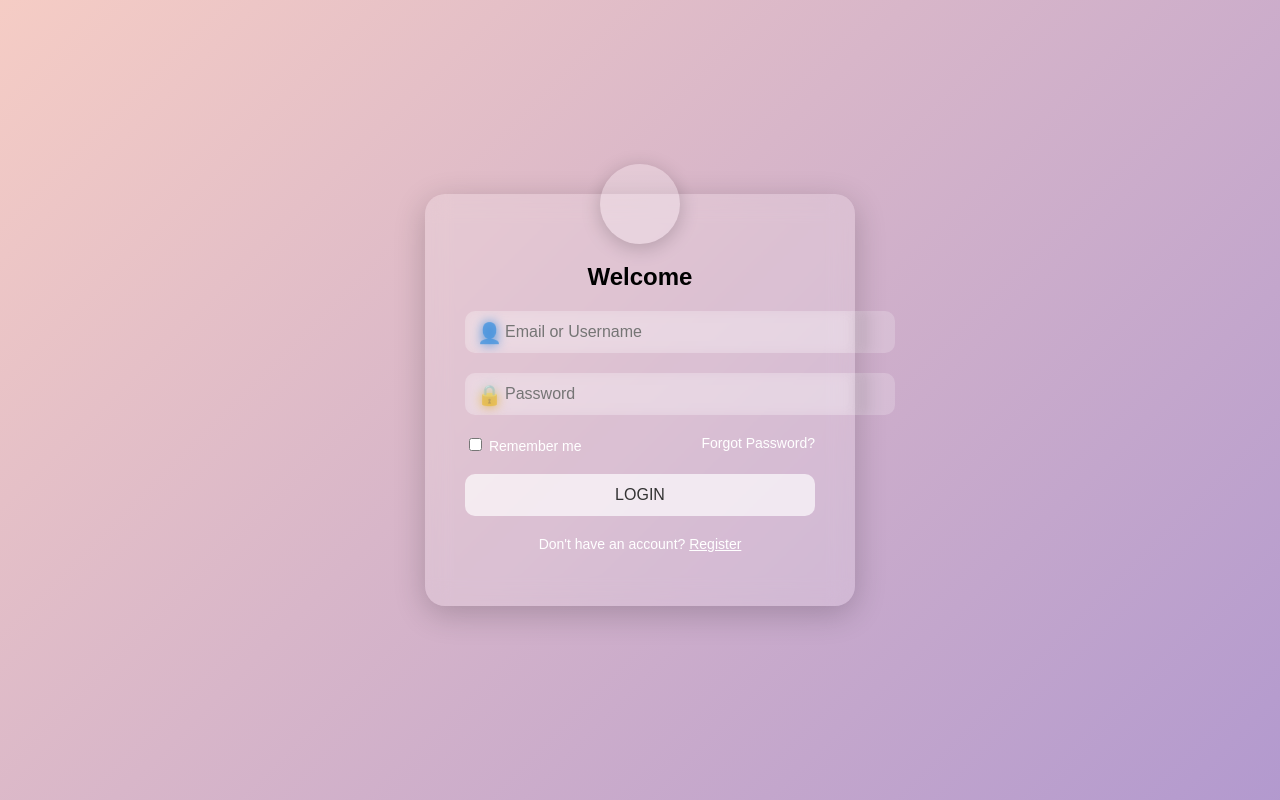
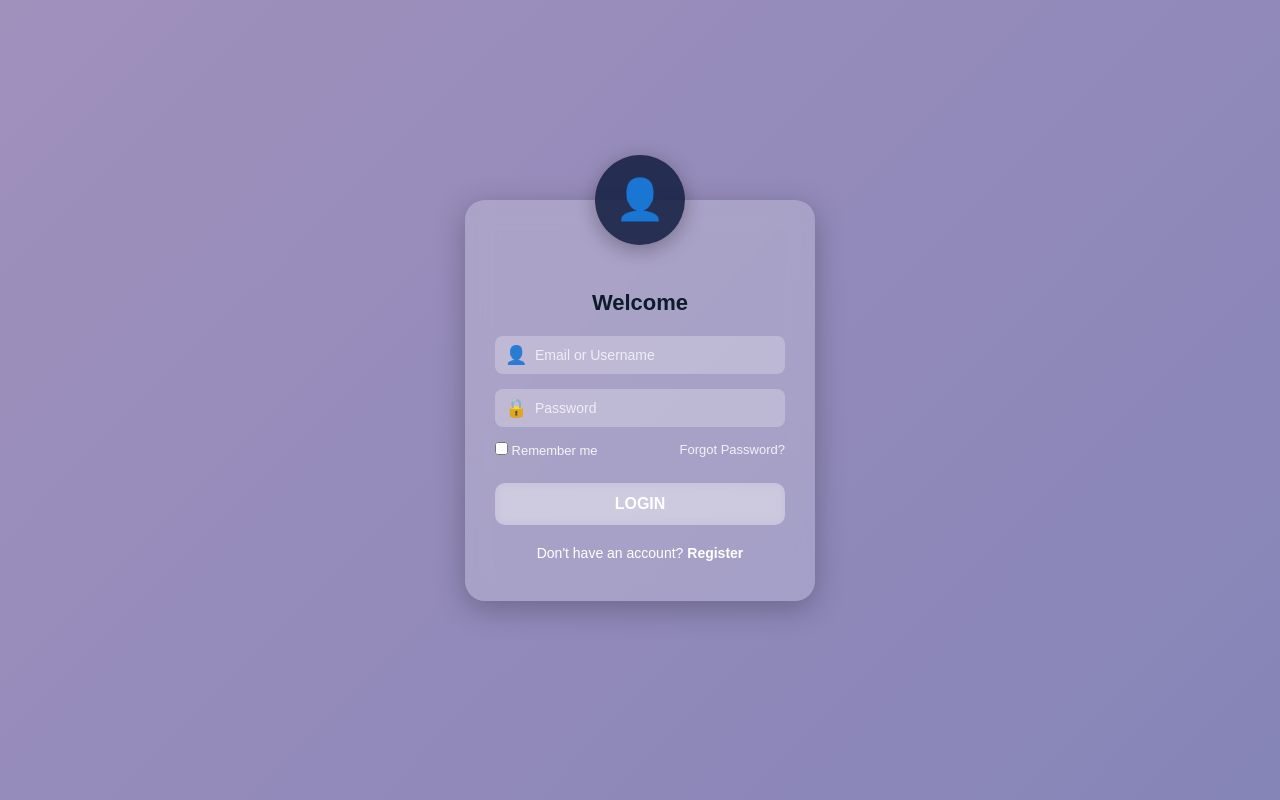
Before and after one commit to sebasgls64/Pagina-local, a Flask app: page / in a window 1280 px wide. Run offline with Flask 3, Linux system fonts and the light colour scheme.

Commit message:
Edicion inicio

```diff
--- a/static/css/login.css
+++ b/static/css/login.css
@@ -1,129 +1,194 @@
-/* Fondo degradado suave */
-body {
+/* ===== GENERAL ===== */
+* {
     margin: 0;
     padding: 0;
-    font-family: Arial, sans-serif;
+    box-sizing: border-box;
+    font-family: Arial, Helvetica, sans-serif;
+}
+
+body {
     height: 100vh;
     display: flex;
+    align-items: center;
     justify-content: center;
-    align-items: center;
-    background: linear-gradient(135deg, #ff9a9e, #fad0c4, #a18cd1, #fbc2eb);
-    background-size: 400% 400%;
-    animation: gradientBG 10s ease infinite;
+
+    background: linear-gradient(135deg, #dbaac7, #727cb4);
+    background-size: 400% 400%;  /* 🔥 necesario para que la animación funcione */
+    animation: moverFondo 12s ease infinite; /* 🔥 animación agregada */
+
+    overflow: hidden;
 }
 
-@keyframes gradientBG {
+/* 🔥 ANIMACIÓN DEL FONDO */
+@keyframes moverFondo {
     0% { background-position: 0% 50%; }
     50% { background-position: 100% 50%; }
     100% { background-position: 0% 50%; }
 }
 
-/* Contenedor estilo glassmorphism */
+/* ===== AVATAR ===== */
+.avatar {
+    width: 90px;
+    height: 90px;
+    background: rgba(17, 28, 67, 0.95);
+    border-radius: 50%;
+    position: absolute;
+    top: -45px;
+    left: 50%;
+    transform: translateX(-50%);
+
+    display: flex;
+    align-items: center;
+    justify-content: center;
+
+    box-shadow: 0 5px 20px rgba(0, 0, 0, 0.3);
+}
+
+.avatar span {
+    font-size: 42px;
+    color: white;
+}
+
+/* ===== TARJETA DE LOGIN ===== */
 .login-container {
     width: 350px;
-    padding: 40px;
-    background: rgba(255, 255, 255, 0.18);
+    padding: 40px 30px;
+    background: rgba(255, 255, 255, 0.20); /* 🔥 transparencia suave */
+    backdrop-filter: blur(12px); /* 🔥 efecto glass */
     border-radius: 20px;
-    box-shadow: 0 8px 32px rgba(0, 0, 0, 0.2);
-    backdrop-filter: blur(12px);
+
+    box-shadow: 0 8px 30px rgba(0, 0, 0, 0.25);
+
     text-align: center;
+    position: relative;
 }
 
-/* Avatar redondo arriba */
+/* ===== AVATAR ===== */
 .avatar {
-    width: 80px;
-    height: 80px;
-    margin: -70px auto 10px auto;
-    background: rgba(255, 255, 255, 0.25);
+    width: 90px;
+    height: 90px;
+    background: rgba(25, 35, 70, 0.9);
     border-radius: 50%;
+    position: absolute;
+    top: -45px;
+    left: 50%;
+    transform: translateX(-50%);
+
     display: flex;
+    align-items: center;
     justify-content: center;
-    align-items: center;
-    font-size: 35px;
-    color: #fff;
-    box-shadow: 0 4px 20px rgba(0,0,0,0.2);
+
+    box-shadow: 0 5px 20px rgba(0, 0, 0, 0.3);
 }
 
-.icon-user {
+.avatar i,
+.avatar span {
     font-size: 40px;
+    color: white;
 }
 
-/* Inputs con iconos */
+/* ===== TÍTULO ===== */
+h2 {
+    margin-top: 50px;
+    margin-bottom: 20px;
+    font-size: 22px;
+    color: #0d1b2a;
+    font-weight: bold;
+}
+
+/* ===== INPUT BOXES ===== */
 .input-box {
     position: relative;
-    margin: 20px 0;
+    width: 100%;
+    height: 38px; /* tamaño tipo referencia */
+    margin: 15px 0;
+}
+
+.input-box .icon {
+    position: absolute;
+    left: 10px;
+    top: 50%;
+    transform: translateY(-50%);
+    font-size: 18px;
+    color: rgba(255, 255, 255, 0.9);
 }
 
 .input-box input {
     width: 100%;
-    padding: 12px 40px;
-    border-radius: 10px;
+    height: 100%;
+    padding-left: 40px;
+
+    background: rgba(255, 255, 255, 0.25); /* 🔥 casi transparente */
     border: none;
-    outline: none;
-    background: rgba(255, 255, 255, 0.2);
-    font-size: 16px;
+    border-radius: 8px;
+
+    font-size: 14px;
     color: #fff;
-    backdrop-filter: blur(6px);
+    font-weight: 500;
+
+    transition: 0.2s;
 }
 
-.input-box .icon {
-    position: absolute;
-    left: 12px;
-    top: 10px;
-    font-size: 20px;
-    color: #fff;
+/* Al hacer click: más oscuro */
+.input-box input:focus {
+    background: rgba(0, 0, 0, 0.25); /* 🔥 destaca ligeramente */
+    outline: none;
 }
 
-/* Remember + Forgot */
+/* Placeholder blanco suave */
+.input-box input::placeholder {
+    color: rgba(255, 255, 255, 0.75);
+}
+
+/* ===== OPCIONES ABAJO ===== */
 .options {
-    margin: 10px 0 20px 0;
+    margin-top: 10px;
     display: flex;
     justify-content: space-between;
-    font-size: 14px;
-    color: #fff;
+    align-items: center;
+    font-size: 13px;
+    color: #f5f5f5;
 }
 
 .options a {
-    color: #fff;
     text-decoration: none;
+    color: rgba(255, 255, 255, 0.85);
 }
 
-.options label input {
-    accent-color: #fff;
+/* ===== BOTÓN LOGIN ===== */
+.btn-login {
+    margin-top: 25px;
+    width: 100%;
+    height: 42px;
+
+    border: none;
+    border-radius: 10px;
+    background: rgba(255, 255, 255, 0.30);
+    backdrop-filter: blur(6px);
+
+    color: #ffffff;
+    font-size: 16px;
+    font-weight: bold;
+
+    cursor: pointer;
+    transition: 0.25s;
 }
 
-/* Botón login */
-.btn-login {
-    width: 100%;
-    padding: 12px;
-    background: #ffffffaa;
-    border: none;
-    border-radius: 10px;
-    font-size: 16px;
-    color: #333;
-    cursor: pointer;
-    transition: 0.3s;
+/* Hover del botón */
+.btn-login:hover {
+    background: rgba(255, 255, 255, 0.45);
 }
 
-.btn-login:hover {
-    background: #fff;
-}
-
-/* Enlace registro */
+/* ===== LINK DE REGISTRO ===== */
 .register-link {
+    text-align: center;
+    font-size: 14px;
     margin-top: 20px;
-    font-size: 14px;
     color: #fff;
 }
 
 .register-link a {
-    color: #fff;
-    text-decoration: underline;
+    color: #ffffff;
+    font-weight: bold;
+    text-decoration: none;
 }
-
-/* Errores */
-.error {
-    color: #ff4444;
-    font-weight: bold;
-    margin-bottom: 10px;
-}
--- a/templates/login.html
+++ b/templates/login.html
@@ -13,7 +13,7 @@
 <div class="login-container">
 
     <div class="avatar">
-        <i class="icon-user"></i>
+        <span>&#128100;</span>
     </div>
 
     <h2>Welcome</h2>
```
Also changed, not shown: static/css/register.css (+98 -55 lines), static/css/style.css (+15 -4 lines), templates/register.html (+6 -10 lines).
